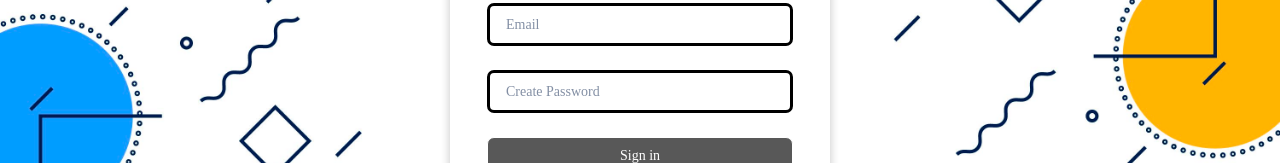
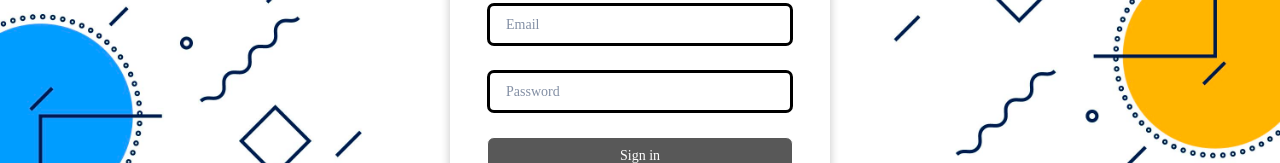
Before and after one commit to rohitkapilgsweb/tool, a React (Create React App) app in the folder frontend/: page / in a window 1280 px wide. Shown: the part 316-479 px from the top of the page. Built offline with nearby package versions, Linux system fonts and the light colour scheme; a web font is replaced by a local one.

Commit message:
mein changes

```diff
--- a/frontend/src/Page/Login.js
+++ b/frontend/src/Page/Login.js
@@ -84,7 +84,7 @@ function Login() {
                           name="password"
                           component="input"
                           type="password"
-                          placeholder="Create Password"
+                          placeholder="Password"
                         />
                       </Col>
 
--- a/frontend/src/config/config.js
+++ b/frontend/src/config/config.js
@@ -1,6 +1,6 @@
 module.exports = {
-    // CurrentApi: "http://localhost:8000",
+    CurrentApi: "http://localhost:8000",
     PLACE_API_KEY:"AIzaSyBeSYHJyh5OmxQ_x4O7t_nQjDA7M9h5HmI",
-    CurrentApi: "https://tool-399p.onrender.com"
+    // CurrentApi: "https://tool-399p.onrender.com"
 
 }
```
Also changed, not shown: 1 other file (tests, documents, lock files or other folders).
